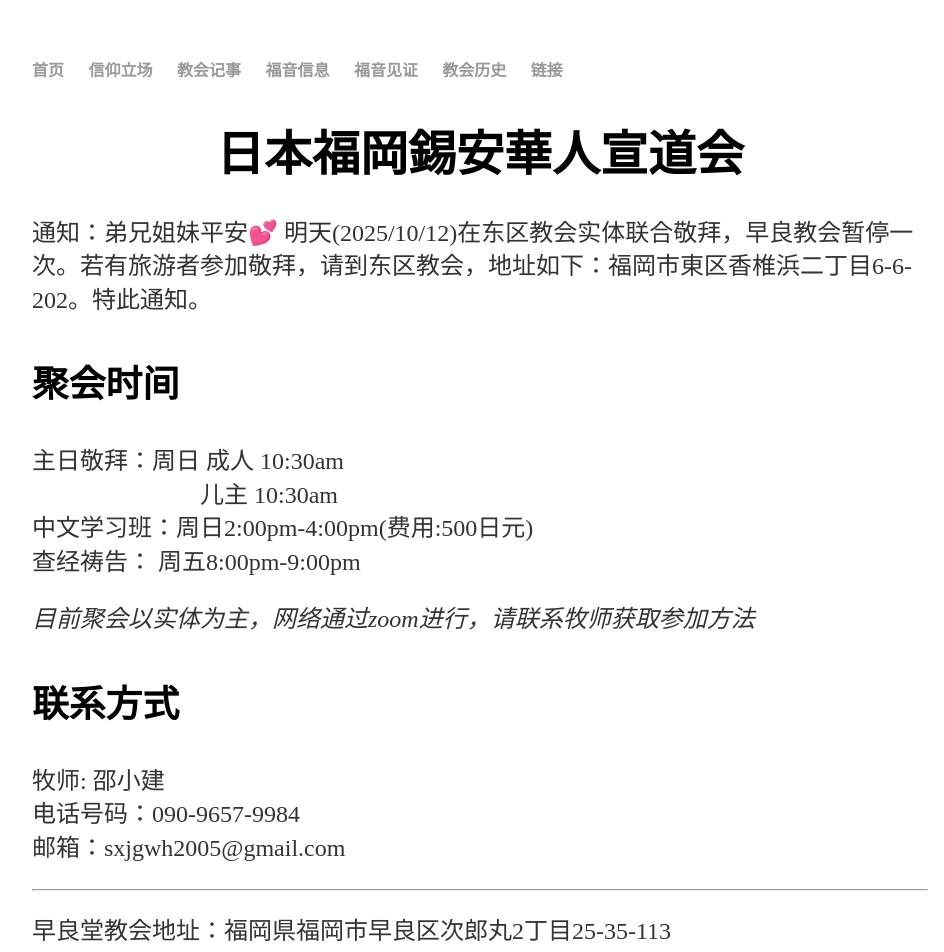
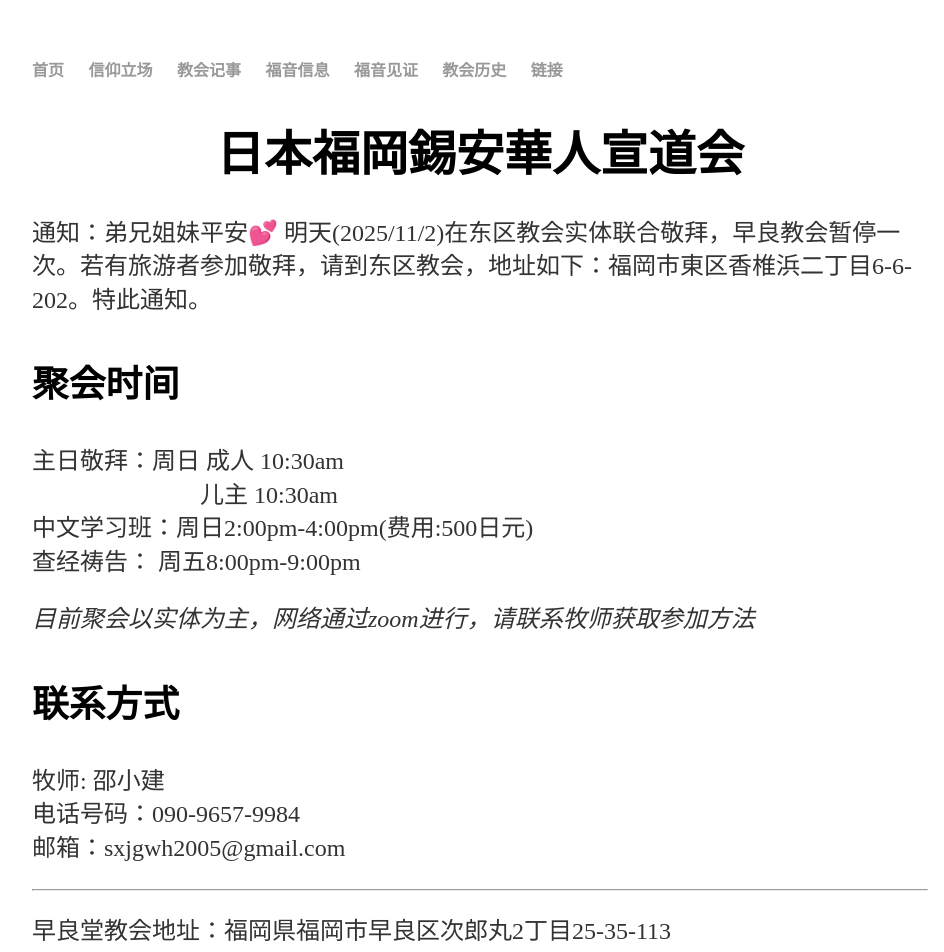
Before and after one commit to fukuokachinesechurch/fukuoka-cmujp-church, a Jekyll site: the page built from index.md, in a window 1280 px wide. Shown: the top 952 px of the page, without its empty margins (160-1104 px from the left). Built offline with Jekyll 4.4.1, drawn with Linux system fonts in a browser that asks for light colours; some of the changed text lies outside the part shown.

Commit message:
Update index.md (#8)
Update index.md (#8)

```diff
--- a/index.md
+++ b/index.md
@@ -8,7 +8,7 @@
 
 
 
-通知：弟兄姐妹平安💕 明天(2025/10/12)在东区教会实体联合敬拜，早良教会暂停一次。若有旅游者参加敬拜，请到东区教会，地址如下：福岡市東区香椎浜二丁目6-6-202。特此通知。
+通知：弟兄姐妹平安💕 明天(2025/11/2)在东区教会实体联合敬拜，早良教会暂停一次。若有旅游者参加敬拜，请到东区教会，地址如下：福岡市東区香椎浜二丁目6-6-202。特此通知。
 
 
 <h3>聚会时间</h3>
@@ -35,7 +35,7 @@
 <iframe src="https://www.google.com/maps/embed?pb=!1m18!1m12!1m3!1d6649.801086924693!2d130.3162719935791!3d33.555960299999995!2m3!1f0!2f0!3f0!3m2!1i1024!2i768!4f13.1!3m3!1m2!1s0x354194be9df8f275%3A0x5a40f8f1bb4c3d4f!2z44K344OG44Kj44Op44Kk44OV44OR44OG44Kj44Kq5a6k6KaL5rKz55WU!5e0!3m2!1sja!2sjp!4v1704094929752!5m2!1sja!2sjp" width="600" height="450" style="border:0;" allowfullscreen="" loading="lazy" referrerpolicy="no-referrer-when-downgrade"></iframe>
 
 ------------------------------------------------------------------------------------
-东区堂教会地址:福岡県福岡市東区香椎浜２丁目6-6-202
+东区堂教会地址:福岡県福岡市東区香椎浜2丁目6-6-202
 <iframe src="https://www.google.com/maps/embed?pb=!1m14!1m8!1m3!1d26568.969703324103!2d130.427295!3d33.654021!3m2!1i1024!2i768!4f13.1!3m3!1m2!1s0x35418ee373ac3501%3A0x19f367026a346980!2z5pel5pys44CB44CSODEzLTAwMTYg56aP5bKh55yM56aP5bKh5biC5p2x5Yy66aaZ5qSO5rWc77yS5LiB55uu77yW4oiS77yWIO-8lu-8je-8lg!5e0!3m2!1sja!2sus!4v1578038142031!5m2!1sja!2sus" width="600" height="450" frameborder="0" style="border:0;" allowfullscreen=""></iframe>
 
 
```
